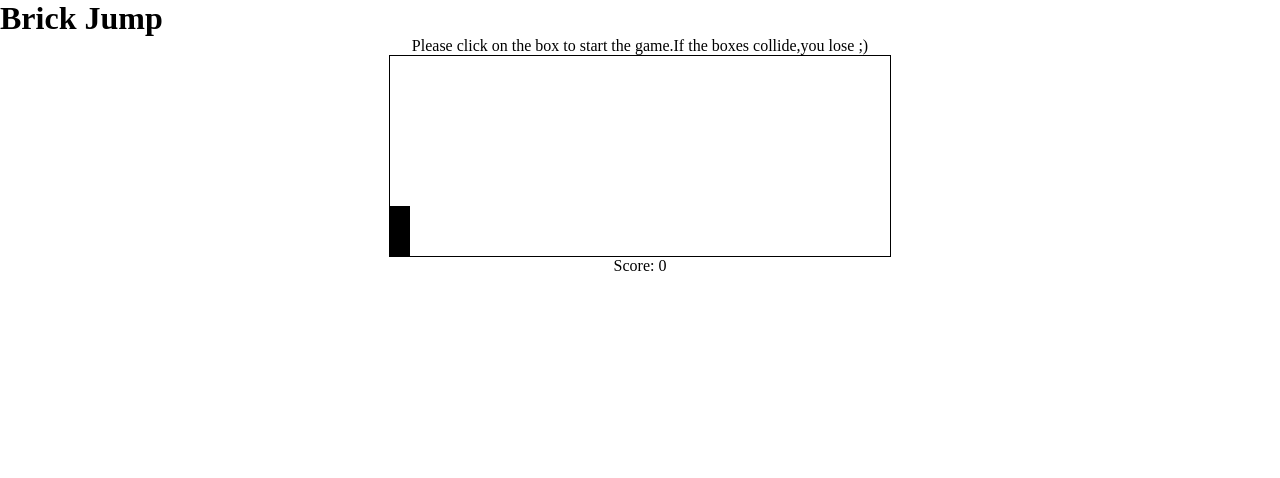
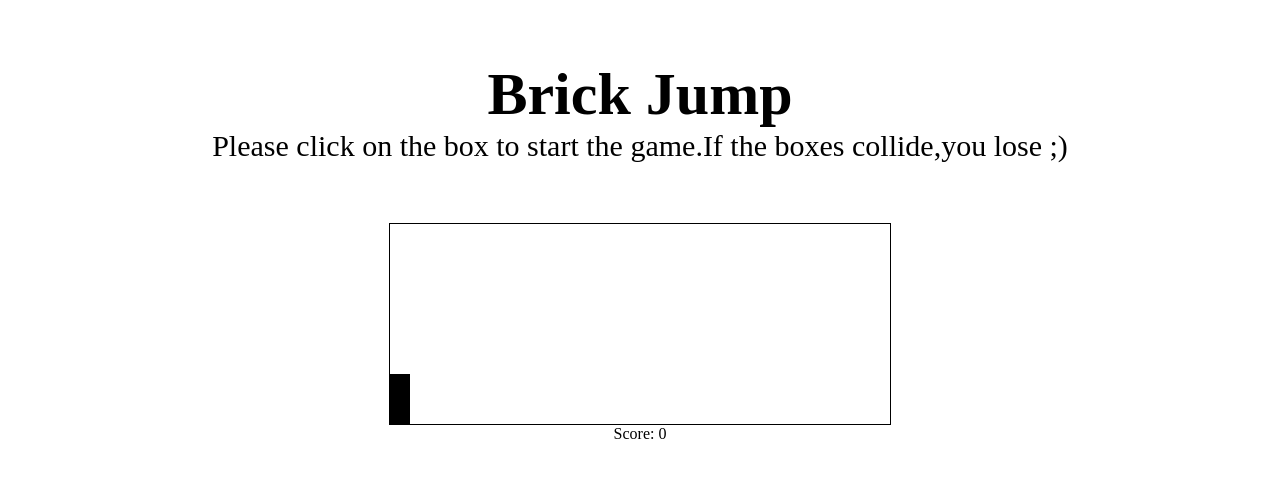
Before and after one commit to Euphoria99/brickjump, a plain HTML site: page index.html in a window 1280 px wide. Drawn offline with Linux system fonts and the light colour scheme.

Commit message:
Update style.css

```diff
--- a/style.css
+++ b/style.css
@@ -3,6 +3,14 @@
     margin: 0;
     overflow-x: hidden;
 }
+
+.header {
+  padding: 60px;
+  text-align: center;
+  color: black;
+  font-size: 30px;
+}
+
 .game{
     width: 500px;
     height: 200px;
```
